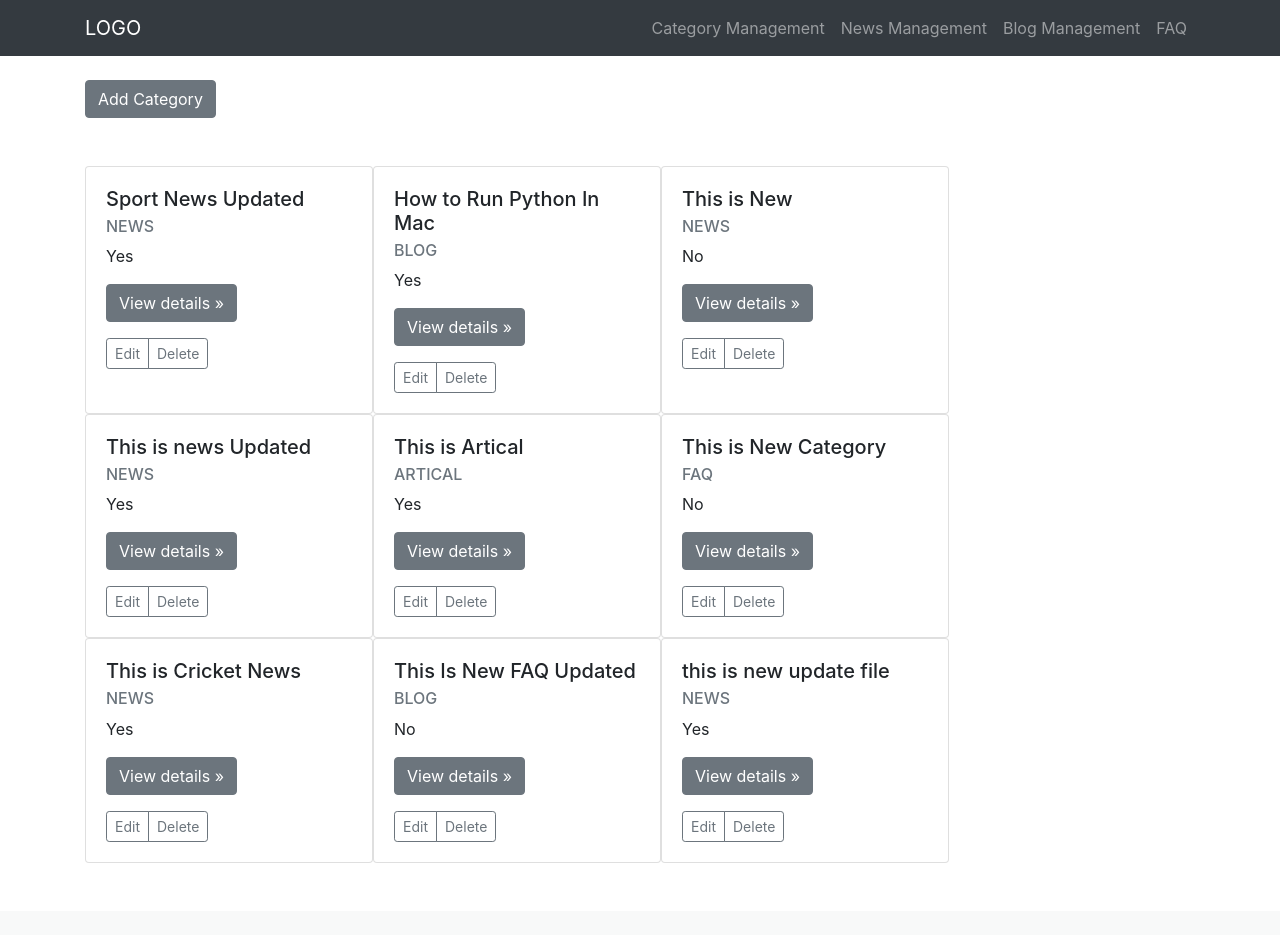
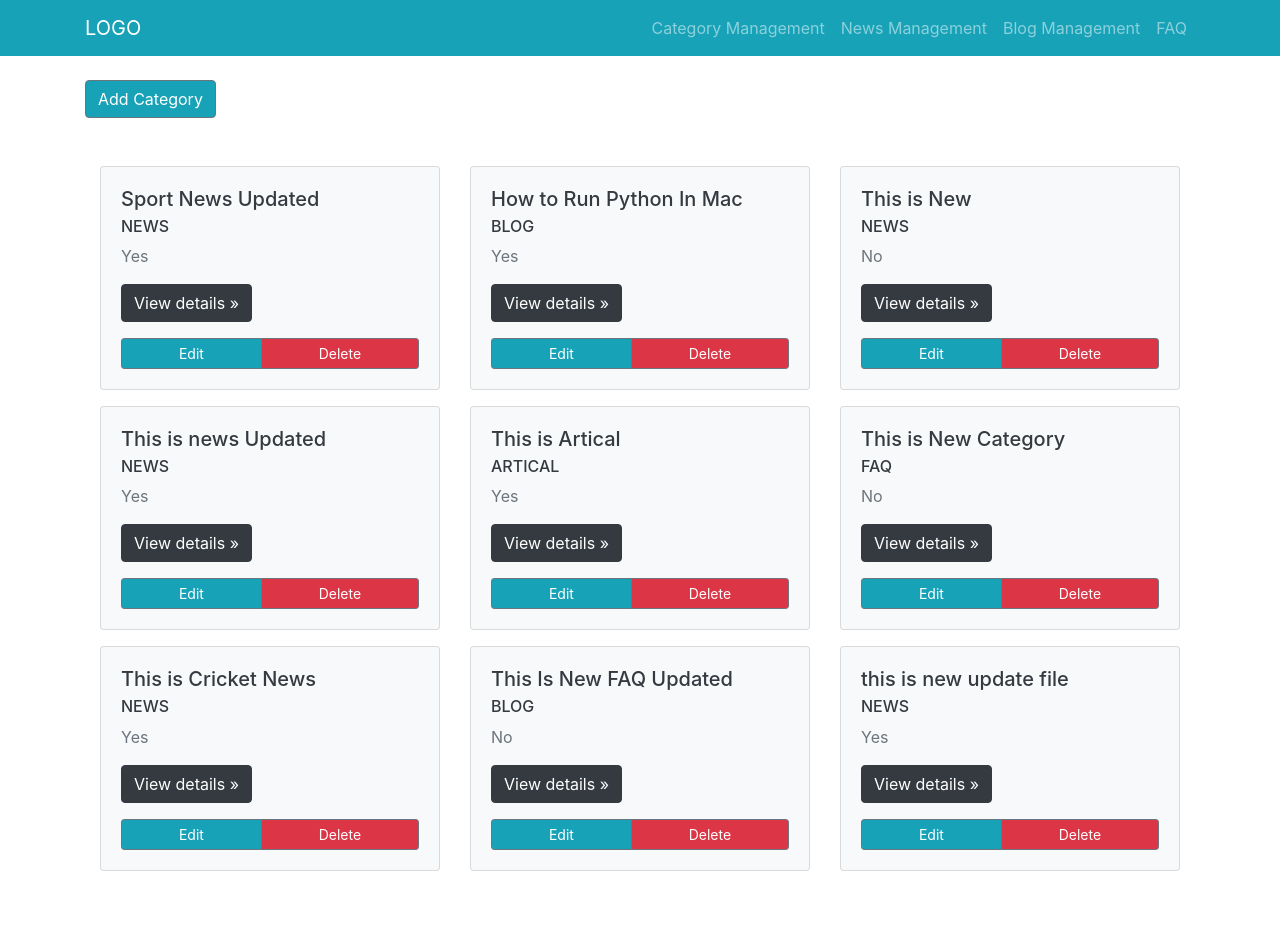
Before and after one commit to Navneet777/Crud_Application_Django, a Django app: page /category_management/ in a window 1280 px wide. Before the commit the page ends 863 px from the top, so only its background shows below. Run offline with Django 3.2, Linux system fonts and the light colour scheme; data comes from the database, SQL or seed files in the repository; both versions use the stored data as it was after the commit; some libraries are stand-ins or nearby versions.

Commit message:
add styling.

```diff
--- a/templates/base.html
+++ b/templates/base.html
@@ -16,7 +16,7 @@
 <body>
 
   <!-- Navigation -->
-  <nav class="navbar navbar-expand-lg navbar-dark bg-dark static-top">
+  <nav class="navbar navbar-expand-lg navbar-dark bg-info static-top">
     <div class="container">
       <a class="navbar-brand" href="#">LOGO</a>
       <button class="navbar-toggler" type="button" data-toggle="collapse" data-target="#navbarResponsive" aria-controls="navbarResponsive" aria-expanded="false" aria-label="Toggle navigation">
--- a/templates/category_management/list_view.html
+++ b/templates/category_management/list_view.html
@@ -3,7 +3,7 @@
 {% block content %}
 <br>
 <div>
-  <a class="btn btn-secondary" href="{% url 'add_category' %}" role="button">Add Category</a>
+  <a class="btn btn-secondary bg-info" href="{% url 'add_category' %}" role="button">Add Category</a>
 </div>
 <div class="album py-5">
   <div class="container">
@@ -11,24 +11,28 @@
     <div class="row">
         {% if object_list %}
         {% for each in category_list %}
-          <div class="card" style="width: 18rem;">
+        <div class="col-md-4 mb-3">
+          <div class="card bg-light">
             <div class="card-body">
-              <h5 class="card-title">{{each.name}}</h5>
-              <h6 class="card-subtitle mb-2 text-muted">{{each.type}}</h6>
-              <p>{{each.published}}</p>
-              <p><a class="btn btn-secondary" href="{% url 'category_detail_view' each.id %}" role="button">View details &raquo;</a></p>
-              <div class="d-flex justify-content-between align-items-center">
-                <div class="btn-group">
-                  <a class="btn btn-sm btn-outline-secondary" href="{% url 'edit_category' each.id %}" role="button">Edit</a>
-                  <a class="btn btn-sm btn-outline-secondary" href="#" role="button">Delete</a>
+              <h5 class="card-title text-dark">{{each.name}}</h5>
+              <h6 class="card-subtitle mb-2 text-dark">{{each.type}}</h6>
+              <p class="text-muted">{{each.published}}</p>
+              <p><a class="btn btn-dark" href="{% url 'category_detail_view' each.id %}" role="button">View details
+                  &raquo;</a></p>
+                <div class="btn-group d-flex justify-content-between align-items-center">
+                  <a class="btn btn-sm btn-outline-secondary bg-info text-white" href="{% url 'edit_category' each.id %}"
+                    role="button">Edit</a>
+                  <a class="btn btn-sm btn-outline-secondary bg-danger text-white" href="#" role="button">Delete</a>
                 </div>
             </div>
           </div>
         </div>
+
         {% endfor %}
         {% else %}
         No Post Found
         {% endif %}
+
     </div>
   </div><!-- /.row -->
 </div>
```
Also changed, not shown: templates/category_management/add_category.html (+6 -1 lines), templates/category_management/detail_view.html (+16 -8 lines), templates/category_management/edit_category.html (+6 -1 lines), db.sqlite3. Lines whose indentation alone changed are shown as unchanged.
